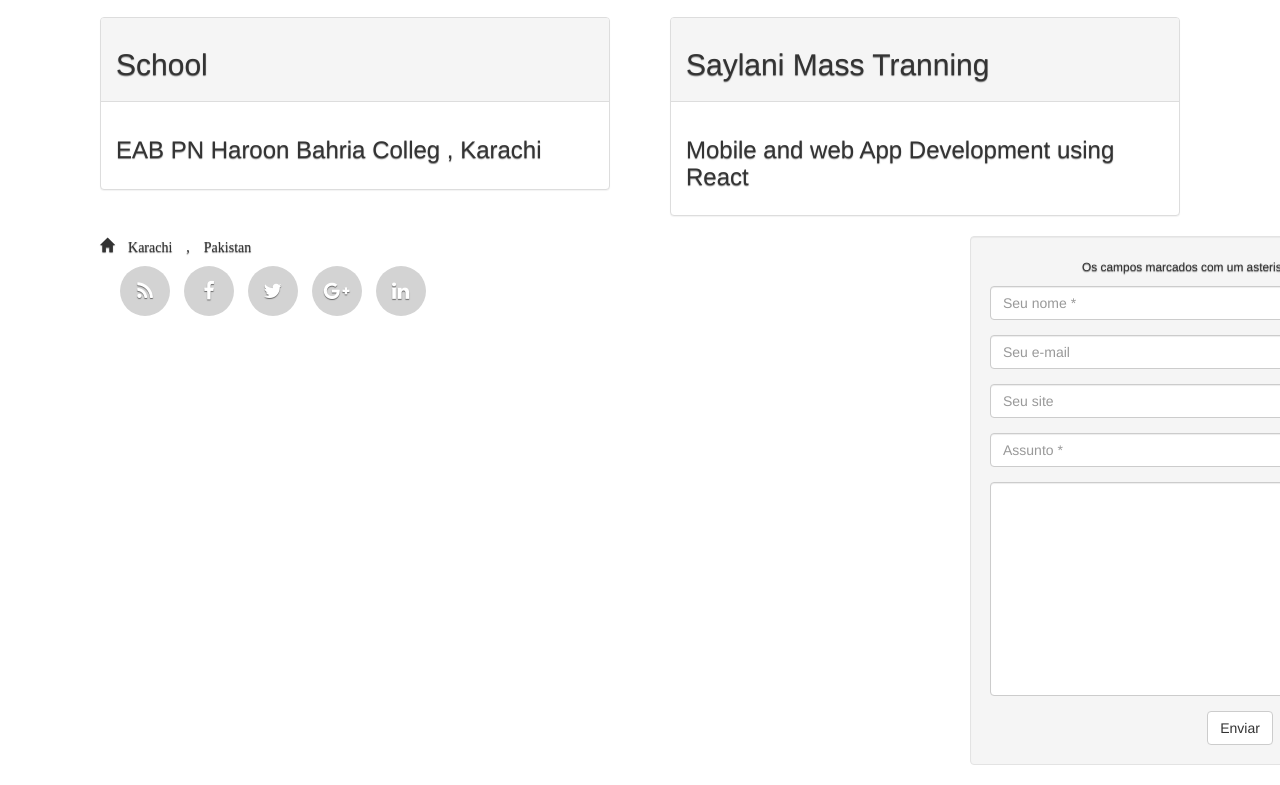
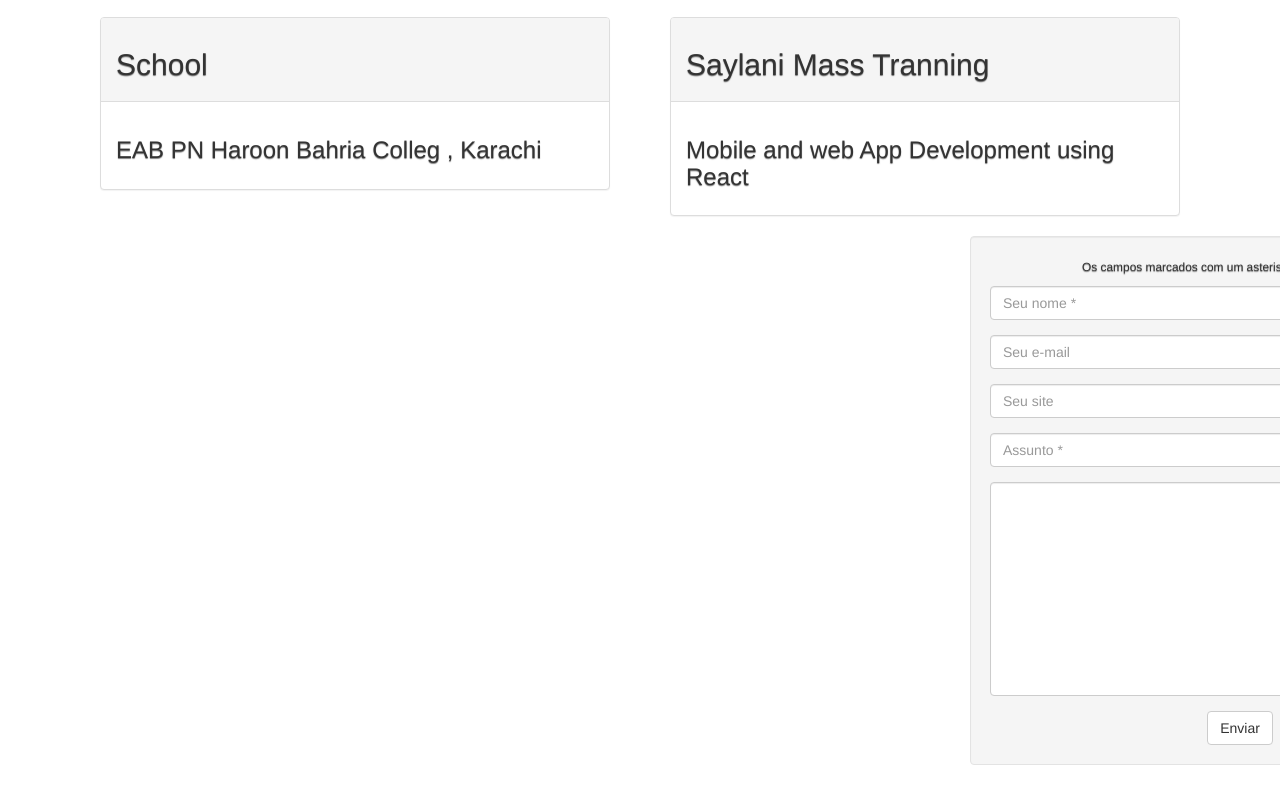
Before and after one commit to waqaramjad/CV, a plain HTML site: page index.html in a window 1280 px wide. Shown: the part 1889-2674 px from the top of the page. Drawn offline with nearby package versions, Linux system fonts and the light colour scheme.

Commit message:
code improvement with JS

```diff
--- a/index.html
+++ b/index.html
@@ -285,18 +285,7 @@
         <div class="row">
                 <div class="col-md-6 col-sm-6 col-lg-6 col-xs-6">
                         <div class="container-fluid">
-                                        <p ><span class="glyphicon glyphicon-home resumeData"> Karachi , Pakistan</span></p>
-                                        <link rel="stylesheet" href="Css/social.css">
-                                        <link href="Css/min.css" rel="stylesheet">
-                                        <div class="col-md-12">
-                                                <ul class="social-network social-circle">
-                                                    <li><a href="#" class="icoRss" title="Rss"><i class="fa fa-rss"></i></a></li>
-                                                    <li><a href="#" class="icoFacebook" title="Facebook"><i class="fa fa-facebook"></i></a></li>
-                                                    <li><a href="#" class="icoTwitter" title="Twitter"><i class="fa fa-twitter"></i></a></li>
-                                                    <li><a href="#" class="icoGoogle" title="Google +"><i class="fa fa-google-plus"></i></a></li>
-                                                    <li><a href="#" class="icoLinkedin" title="Linkedin"><i class="fa fa-linkedin"></i></a></li>
-                                                </ul>
-                                        </div>
+
                         </div>
 
                  </div>
```
